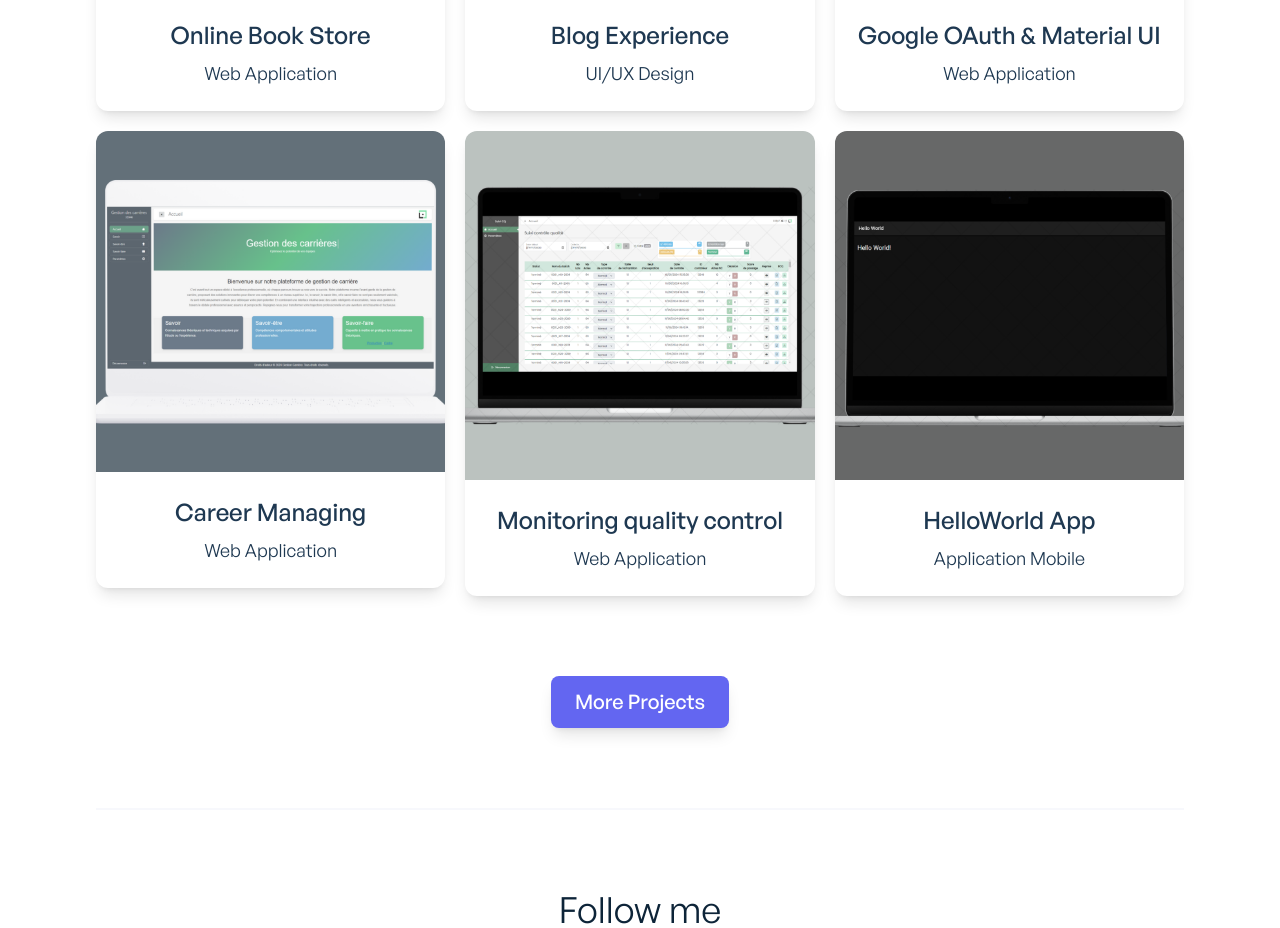
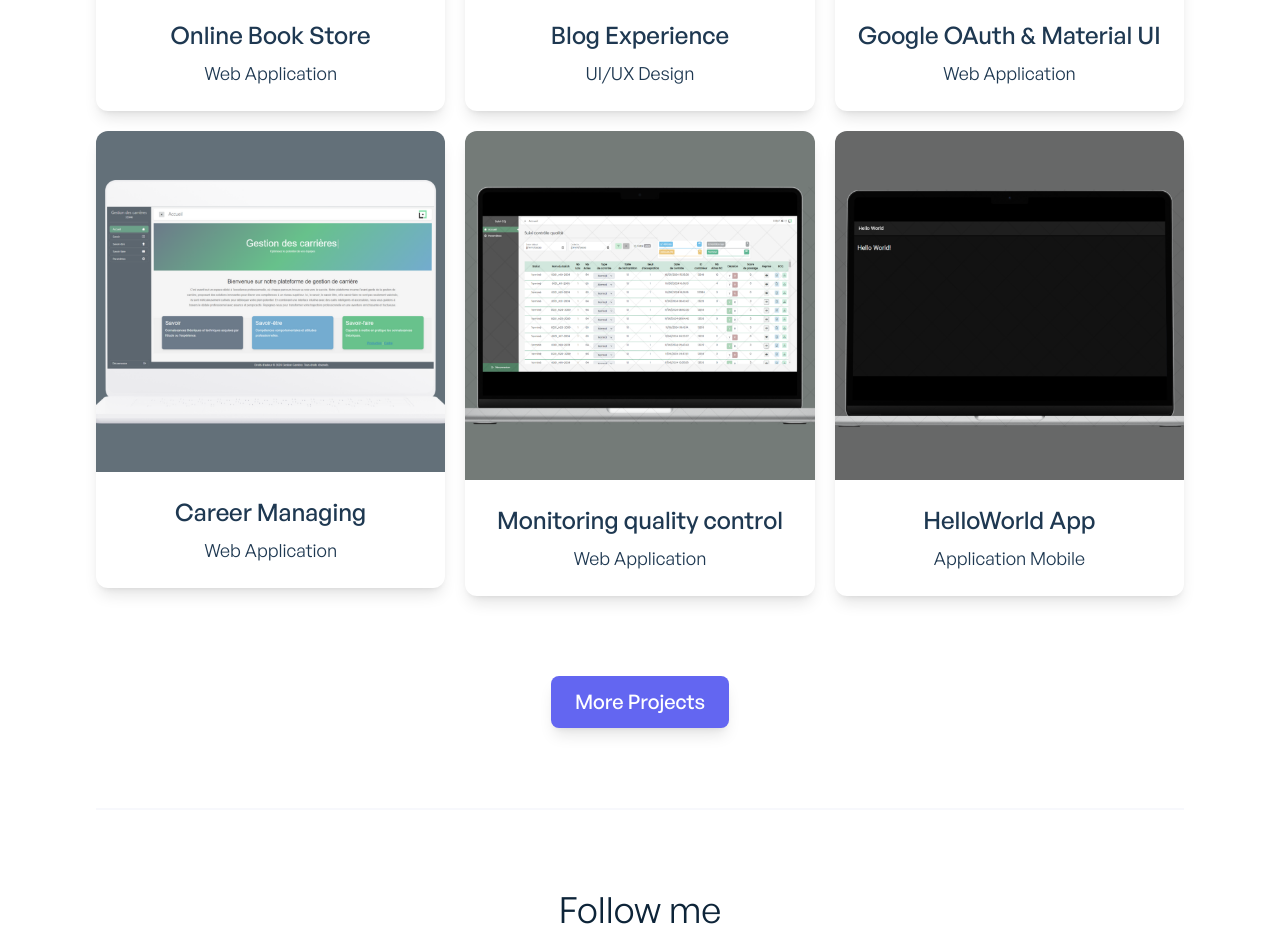
Before and after one commit to Misa100/portfolio-main, a Next.js app: page / in a window 1280 px wide. Shown: the part 1280-2208 px from the top of the page. Built offline with nearby package versions, Linux system fonts and the light colour scheme.

Commit message:
update design 2.0

```diff
--- a/data/projectsData.js
+++ b/data/projectsData.js
@@ -430,7 +430,7 @@ export const projectsData = [
 		title: 'Monitoring quality control',
 		url: 'monitoring-quality-control',
 		category: 'Web Application',
-		img: '/images/web-project-27.png',
+		img: '/images/web-project-28.png',
 		ProjectHeader: {
 			title: 'Monitoring quality control',
 			publishDate: 'May 2024',
```
Also changed, not shown: public/images/web-project-27.png (deleted), public/images/web-project-28.png (added).
